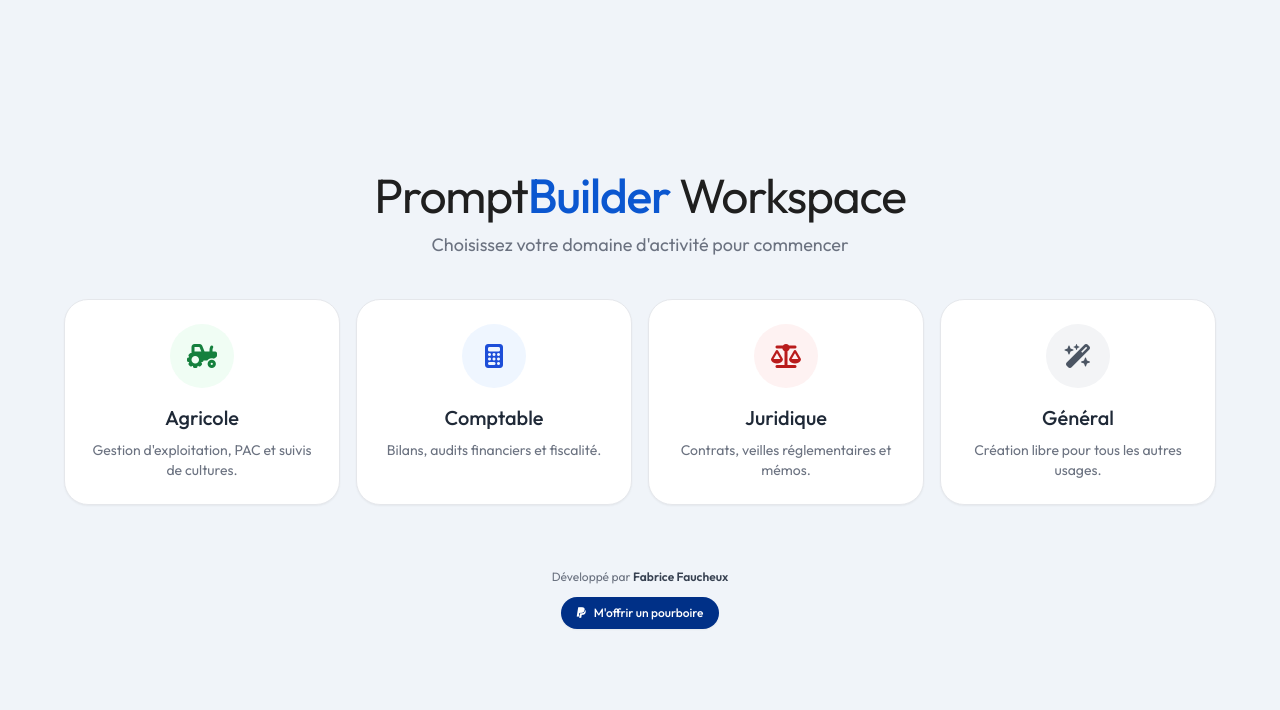
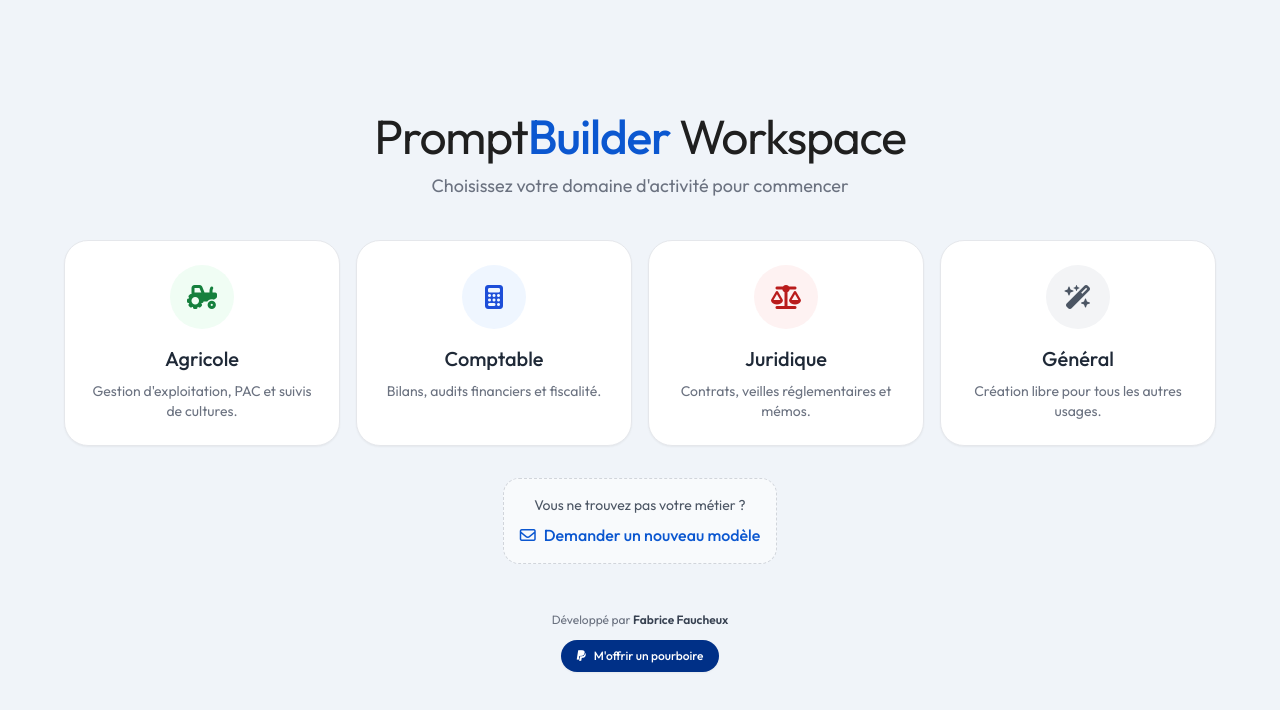
Before and after one commit to FabriceFx/gemini-workspace-prompt-builder, a plain HTML site: page index.html in a window 1280 px wide. Drawn offline with nearby package versions, Linux system fonts and the light colour scheme; a web font is replaced by a local one.

Commit message:
Update index.html

```diff
--- a/index.html
+++ b/index.html
@@ -52,7 +52,7 @@
         }
     </style>
 </head>
-<body class="h-screen w-screen flex flex-col items-center justify-center p-4">
+<body class="min-h-screen w-screen flex flex-col items-center justify-center p-4">
 
     <div class="text-center mb-10 fade-in" style="animation-delay: 0.1s;">
         <h1 class="text-4xl md:text-5xl font-normal text-[#1f1f1f] mb-3 tracking-tight">
@@ -61,7 +61,7 @@
         <p class="text-gray-500 text-lg">Choisissez votre domaine d'activité pour commencer</p>
     </div>
 
-    <div class="grid grid-cols-1 md:grid-cols-2 lg:grid-cols-4 gap-4 max-w-6xl w-full fade-in" style="animation-delay: 0.2s;">
+    <div class="grid grid-cols-1 md:grid-cols-2 lg:grid-cols-4 gap-4 max-w-6xl w-full fade-in mb-8" style="animation-delay: 0.2s;">
 
         <a href="LePromptAgricole.html" class="card-btn bg-white p-6 rounded-3xl border border-gray-200 shadow-sm flex flex-col items-center text-center group cursor-pointer text-decoration-none">
             <div class="icon-circle w-16 h-16 rounded-full bg-green-50 text-green-700 flex items-center justify-center text-2xl mb-4 transition-colors">
@@ -87,7 +87,7 @@
             <p class="text-sm text-gray-500">Contrats, veilles réglementaires et mémos.</p>
         </a>
 
-        <a href="index.html" class="card-btn bg-white p-6 rounded-3xl border border-gray-200 shadow-sm flex flex-col items-center text-center group cursor-pointer text-decoration-none">
+        <a href="general.html" class="card-btn bg-white p-6 rounded-3xl border border-gray-200 shadow-sm flex flex-col items-center text-center group cursor-pointer text-decoration-none">
             <div class="icon-circle w-16 h-16 rounded-full bg-gray-100 text-gray-600 flex items-center justify-center text-2xl mb-4 transition-colors">
                 <i class="fas fa-wand-magic-sparkles"></i>
             </div>
@@ -97,7 +97,14 @@
 
     </div>
 
-    <footer class="mt-16 text-center fade-in" style="animation-delay: 0.3s;">
+    <div class="text-center fade-in bg-white/50 p-4 rounded-2xl border border-dashed border-gray-300 max-w-xl mx-auto mb-4" style="animation-delay: 0.25s;">
+        <p class="text-sm text-gray-600 mb-2">Vous ne trouvez pas votre métier ?</p>
+        <a href="mailto:contact@atelier-informatique.com?subject=Suggestion%20de%20nouveau%20modèle%20PromptBuilder" class="text-[#0b57d0] font-medium hover:underline inline-flex items-center gap-2">
+            <i class="far fa-envelope"></i> Demander un nouveau modèle
+        </a>
+    </div>
+
+    <footer class="mt-8 text-center fade-in pb-4" style="animation-delay: 0.3s;">
         <p class="text-xs text-gray-500 mb-3">
             <span id="lbl-developed">Développé par</span> <strong class="text-gray-700">Fabrice Faucheux</strong>
         </p>
```
